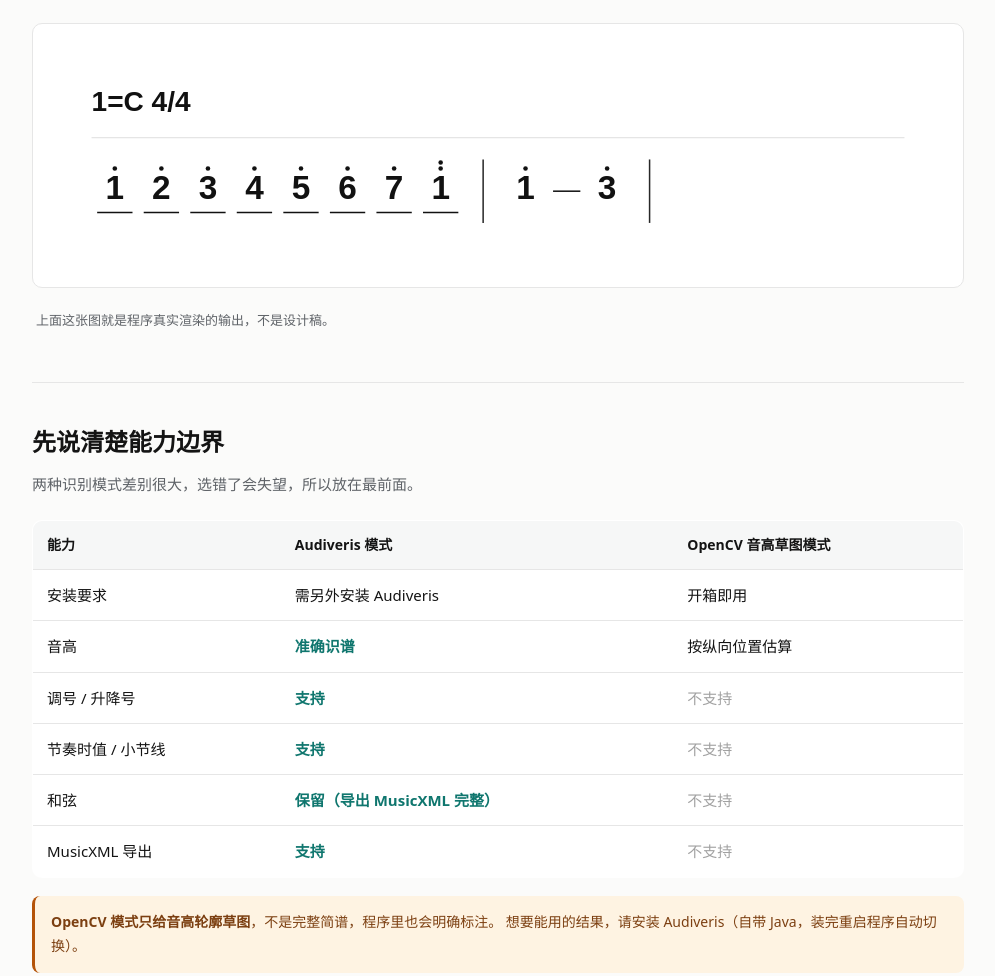
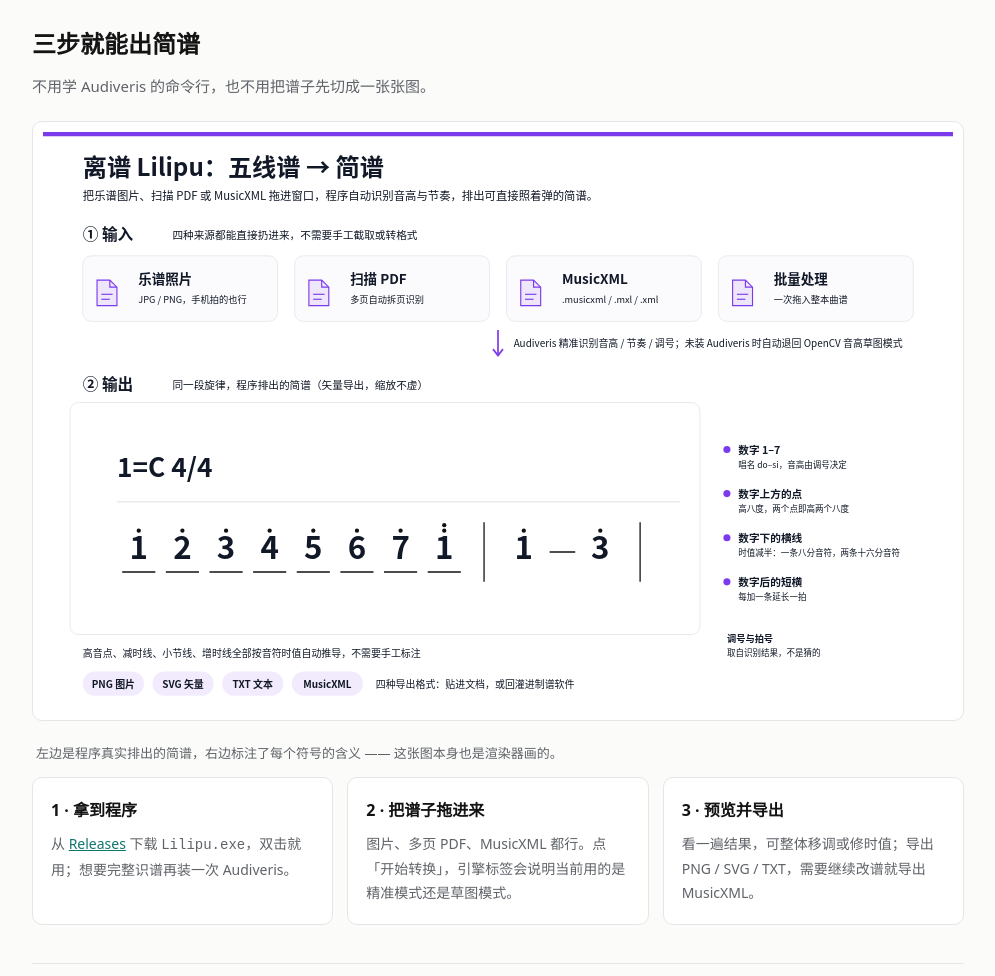
Before and after one commit to 66SHUN66/staff-to-jianpu, a plain HTML site: page docs/index.html in a window 1280 px wide. Shown: the part 460-1436 px from the top of the page, without its empty margins (142-1137 px from the left). Drawn offline with Linux system fonts and the light colour scheme.

Commit message:
docs: 介绍页新增快速上手段落，嵌入输入→输出对照图

```diff
--- a/docs/index.html
+++ b/docs/index.html
@@ -70,6 +70,7 @@
   <div class="wrap nav">
     <div class="brand"><span class="logo">1</span> 离谱 Lilipu</div>
     <nav>
+      <a href="#quickstart">快速上手</a>
       <a href="#ability">能力边界</a>
       <a href="#download">下载</a>
       <a href="#faq">常见问题</a>
@@ -89,6 +90,31 @@
     </div>
     <p class="note">Windows 10/11 · 单文件 exe，免安装 · 也可用源码运行（Python 3.9+）</p>
   </div>
+
+  <section id="quickstart">
+    <h2>三步就能出简谱</h2>
+    <p class="lead">不用学 Audiveris 的命令行，也不用把谱子先切成一张张图。</p>
+    <div class="demo">
+      <img src="assets/quickstart-compare.svg"
+           alt="输入乐谱照片、扫描 PDF 或 MusicXML，输出简谱；右侧标注了唱名、高音点、减时线、增时线各自的含义">
+    </div>
+    <p class="caption">左边是程序真实排出的简谱，右边标注了每个符号的含义 —— 这张图本身也是渲染器画的。</p>
+    <div class="cards">
+      <div class="card">
+        <h3>1 · 拿到程序</h3>
+        <p>从 <a href="https://github.com/66SHUN66/staff-to-jianpu/releases/latest">Releases</a>
+          下载 <code>Lilipu.exe</code>，双击就用；想要完整识谱再装一次 Audiveris。</p>
+      </div>
+      <div class="card">
+        <h3>2 · 把谱子拖进来</h3>
+        <p>图片、多页 PDF、MusicXML 都行。点「开始转换」，引擎标签会说明当前用的是精准模式还是草图模式。</p>
+      </div>
+      <div class="card">
+        <h3>3 · 预览并导出</h3>
+        <p>看一遍结果，可整体移调或修时值；导出 PNG / SVG / TXT，需要继续改谱就导出 MusicXML。</p>
+      </div>
+    </div>
+  </section>
 
   <section>
     <div class="demo">
```
